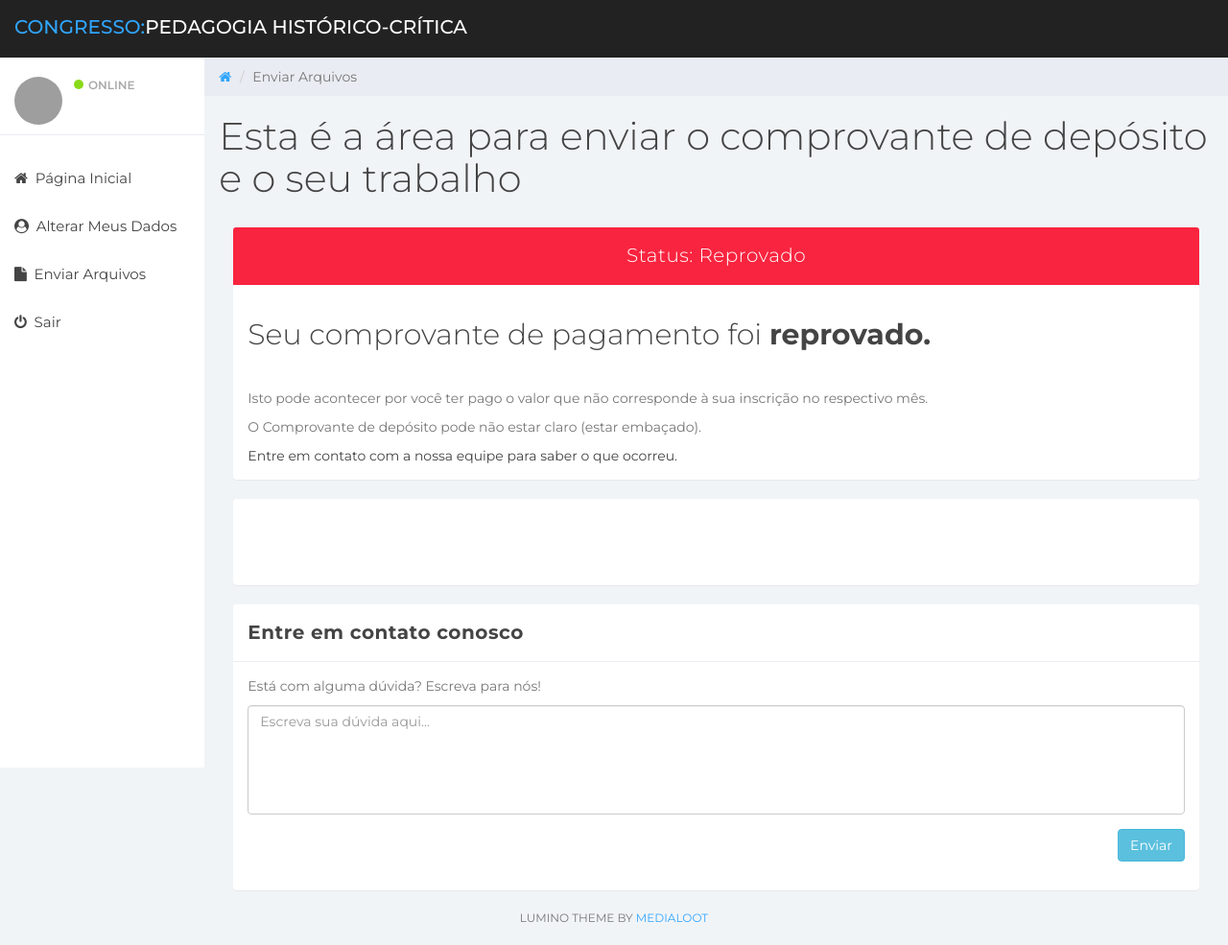
After one commit to ejcompprojects/congresso, a CodeIgniter app: page /congresso/Painel/enviar_arquivos in a window 1280 px wide. The commit adds this page. Shown: the whole page at 96% size. Run offline with CodeIgniter, Linux system fonts and the light colour scheme; the visitor is signed in with stand-in values (Sample User, id 1); tables that the repository leaves empty or names only in its code hold one stand-in row (values such as "Sample post"); some libraries are stand-ins or nearby versions; grey boxes are pictures that could not be loaded.

Commit message:
Area do Participante sem a parte de Alterar os Dados

```diff
--- a/application/config/constants.php
+++ b/application/config/constants.php
@@ -1,6 +1,13 @@
 <?php
 defined('BASEPATH') OR exit('No direct script access allowed');
 
+
+define('EMAIL_ADMIN', 'darlanmnakamura@gmail.com');
+define('EMAIL', 'noreply.enejunesp@gmail.com') ;
+define('SENHA', 'En3#JuN3sP1313');
+define('NOME', 'Darlan');
+define('SUBJECT', 'Dúvida');
+ define('UPLOADS', APPPATH. 'uploads/');
 /*
 |--------------------------------------------------------------------------
 | Display Debug backtrace
--- a/application/controllers/Login.php
+++ b/application/controllers/Login.php
@@ -111,11 +111,39 @@ public function esqueci_senha(){
         }
       }
 
+      public function send_email_to_admin($message){
+
+
+
+       $config = Array(
+        'protocol' => 'smtp',
+        'smtp_host' => 'ssl://smtp.googlemail.com',
+        'smtp_port' => 465,
+                    'smtp_user' => EMAIL,// your mail name
+                    'smtp_pass' => SENHA,
+                    'mailtype'  => 'html',
+                    'charset'   => 'iso-8859-1',
+                    'wordwrap' => TRUE
+                  );
+       $this->load->library('email', $config);
+                $this->email->from(EMAIL, NOME);//your mail address and name
+                $this->email->to(EMAIL_ADMIN); //receiver mail
+
+                $this->email->subject(SUBJECT);
+                $this->email->message($message);
+
+                if(!$this->email->send()){
+                    //$this->session->set_flashdata('danger', htmlspecialchars($this->email->print_debugger()));
+                  return $this->email->print_debugger();
+                    // print_r($this->email->print_debugger(), true);
+                    // exit();
+                }
+                else return true;
+              }
+
+
+
               private function send_email($message, $email){
-        define('EMAIL', 'noreply.enejunesp@gmail.com') ;
-        define('SENHA', 'En3#JuN3sP1313');
-        define('NOME', 'Darlan');
-        define('SUBJECT', 'Teste');
 
                 $config = Array(
                   'protocol' => 'smtp',
--- a/application/controllers/Painel.php
+++ b/application/controllers/Painel.php
@@ -21,25 +21,31 @@ class Painel extends Login {
         $id = $this->session->userdata('usuario')->id;
         $vai_submeter_trabalho = $this->session->userdata('usuario')->submeter_trabalho;
 
-        $foto_comprovante = $this->session->userdata('usuario')->foto_comprovante;
+        //$foto_comprovante = $this->session->userdata('usuario')->foto_comprovante;
+        $usuario = $this->painel_model->get($id);
+        $foto_comprovante = $usuario->foto_comprovante;
 
         $info = array();
-        $success = array();
-        $danger = array();
-        $warning = array();
+        // $success = array();
+        // $danger = array();
+        // $warning = array();
 
         $ponto = 0; //para poder marcar o avanço do participante
+        $estagio = 2; //qual nível ele está.
 
         if($foto_comprovante == ''){//porque ainda não enviou o comprovante
-            $warning[0] = 'Você não anexou a foto de seu comprovante de pagamento ainda!';
+            $info[] = 'Você não anexou a foto de seu comprovante de pagamento ainda!';
+            $estagio =  2;
         }
         else{
 
-            $status_inscricao = $this->session->userdata('usuario')->status_inscricao;
+           // $status_inscricao = $this->session->userdata('usuario')->status_inscricao;
+            $status_inscricao = $usuario->status_inscricao;
+
             switch($status_inscricao){
-                case 0: $info[0] = 'Seu pagamento está em análise.'; $ponto = 20; break;
-                case 1: $success[0] = 'Seu pagamento foi aprovado!'; $ponto = 30; break;
-                case 2: $danger[0] = 'Seu comprovante foi reprovado por nossa equipe, por favor, envie um novo comprovante.'; break;
+                case 0: $info[] = 'Seu pagamento está em análise.'; $ponto += 20; $estagio = 3; break;
+                case 1: $info[] = 'Seu pagamento foi <strong>aprovado!</strong>'; $ponto += 30; if(!$vai_submeter_trabalho) $estagio =5; else $estagio = 4; break;
+                case 2: $info[] = 'Seu comprovante foi reprovado por nossa equipe, por favor, envie um novo comprovante.'; break;
             }
         }
 
@@ -47,14 +53,17 @@ class Painel extends Login {
             if($this->painel_model->possui_trabalho_anexado($id)){
                 $status_trabalho = $this->painel_model->status_trabalho($id);
                 switch($status_trabalho){
-                    case 0: $info[1] = 'Seu trabalho está em análise'; $ponto = 20; break;
-                    case 1: $success[1] = 'Parabéns! Seu trabalho foi <strong>APROVADO</strong>!'; $ponto = 30; break;
-                    case 2: $danger[1] = 'Infelimente seu trabalho não foi aprovado, mas você poderá ainda participar do Congresso.'; break;
+                    case 0: $info[] = 'Seu trabalho está em análise'; $ponto += 20; if($estagio == 3) $estagio = 4; break;
+                    case 1: $info[] = 'Parabéns! Seu trabalho foi <strong>APROVADO</strong>!'; $ponto += 30; if($estagio == 4) $estagio = 5; break;
+                    case 2: $info[] = 'Infelimente seu trabalho <strong>não</strong> foi aprovado, mas você poderá ainda participar do Congresso.'; $ponto += 30; if($estagio == 4) $estagio = 5;   break;
                 }
             }else{
-                $warning[1] = 'Você deve enviar seu artigo até fim do mês!';
+                $info[] = 'Você deve enviar seu artigo até fim do mês!';
+                if($estagio != 2) $estagio = 4;
             }
         }
+
+
 
         //calculo de porcentagem:
 
@@ -66,11 +75,15 @@ class Painel extends Login {
             $data['completo'] = true;
         }
         $data['info'] = $info;
-        $data['success'] = $success;
-        $data['danger'] = $danger;
-        $data['warning'] = $warning;
+        // $data['success'] = $success;
+        // $data['danger'] = $danger;
+        // $data['warning'] = $warning;
         $data['porcentagem'] = $porcentagem;
+        $data['estagio'] = $estagio;
         $data['vai_submeter_trabalho'] = $vai_submeter_trabalho;
+
+
+        $data['mensagens'] = mensagens();
 
         $this->load->view('painel/html_header');
         $this->load->view('painel/header');
@@ -84,9 +97,186 @@ class Painel extends Login {
         $email = $this->session->userdata('usuario')->email;
         $nome = $this->session->userdata('usuario')->nome;
         $mensagem = htmlspecialchars($this->input->post('message'));
-
-    }
+        $mensagem.='<br>Participante: '.$nome;
+        $mensagem.="<br>E-mail: ".$email;
+        if($this->send_email_to_admin($mensagem)){
+            $this->session->set_flashdata('success', 'Dúvida enviada com sucesso!<br>Em breve te responderemos através de seu e-mail. Fique ligado em sua caixa de entrada.');
+        }else{
+         $this->session->set_flashdata('danger', 'Houve um erro ao enviar o e-mail.Tente enviar a dúvida para o e-mail:'.EMAIL_ADMIN);
+     }
 
 
 
+     redirect(base_url('Painel#duvida'));
+ }
+
+ public function enviar_arquivos(){
+
+    $id = $this->session->userdata('usuario')->id;
+    $vai_submeter_trabalho = $this->session->userdata('usuario')->submeter_trabalho;
+
+    $usuario = $this->painel_model->get($id);
+    $foto_comprovante = $usuario->foto_comprovante;
+    $status_inscricao = 0;
+    if($foto_comprovante == ''){
+        $enviou_comprovante = false;
+    }
+    else{
+        $enviou_comprovante = true;
+
+        $status_inscricao = $usuario->status_inscricao;
+        switch($status_inscricao){
+            case 0: $status_inscricao = 'Em análise'; break;
+            case 1: $status_inscricao = 'Aprovado'; break;
+            case 2: $status_inscricao = 'Reprovado'; break;
+        }
+    }
+    $status_trabalho = '';
+
+    if($vai_submeter_trabalho){
+        if($this->painel_model->possui_trabalho_anexado($id)){
+            $status_trabalho = $this->painel_model->status_trabalho($id);
+            switch($status_trabalho){
+                case 0: $status_trabalho = 'Seu trabalho está em <strong>análise</strong>.'; break;
+                case 1: $status_trabalho = 'Parabéns! Seu trabalho foi <strong>APROVADO</strong>!'; break;
+                case 2: $status_trabalho = 'Infelimente seu trabalho não foi aprovado, mas você poderá ainda participar do Congresso.'; break;
+            }
+        }else{
+            $status_trabalho = 'Você deve enviar seu artigo até fim do mês!';
+
+        }
+    }
+
+    $data['eixos'] = $this->painel_model->get_eixos();
+
+    $data['enviou_comprovante'] = $enviou_comprovante;
+    $data['status_inscricao'] = $status_inscricao;
+    $data['status_trabalho']  = $status_trabalho;
+    $data['vai_submeter_trabalho'] = $vai_submeter_trabalho;
+
+    $data['mensagens'] = mensagens();
+    $this->load->view('painel/html_header');
+    $this->load->view('painel/header');
+    $this->load->view('painel/enviar-arquivos', $data);
+    $this->load->view('painel/footer');
 }
+
+
+public function send_photo(){
+    $resposta = $this->do_upload_image('comprovante_deposito');
+
+
+    if($resposta == true){
+       $this->session->set_flashdata('success', 'Comprovante enviado com sucesso!<br>');
+
+   }else{
+    $this->session->set_flashdata('danger', $resposta);
+}
+
+redirect(base_url('Painel/enviar_arquivos'));
+}
+
+public function send_article(){
+  $resposta1 = $this->do_upload_article('artigo_com_autor');
+  $resposta2 = $this->do_upload_article('artigo_sem_autor');
+
+
+  if($resposta1['deu_certo'] && $resposta2['deu_certo']){
+    $data['arquivo_com_nome_autor'] = $resposta1['message'];
+    $data['arquivo_sem_nome_autor'] = $resposta2['message'];
+    $data['titulo'] = $this->input->post('titulo');
+    $data['id_eixo'] = $this->input->post('eixo');
+    $data['id_participante'] = $this->session->userdata('usuario')->id;
+
+    $this->db->insert('trabalho', $data);
+
+   $this->session->set_flashdata('success', 'Artigo enviado para análise.<br>Em breve você receberá a resposta.');
+
+}else{
+
+    if($resposta1['deu_certo'] != true) $this->session->set_flashdata('danger', $resposta1['message']);
+    if($resposta2['deu_certo'] != true) $this->session->set_flashdata('danger', $resposta2['message']);
+}
+
+redirect(base_url('Painel/enviar_arquivos'));
+}
+
+public function profile(){
+
+}
+
+
+public function do_upload_image($name)
+{
+
+
+
+    $config['upload_path']          = 'uploads/comprovante';
+    $config['allowed_types']        = 'gif|jpg|png|jpeg|bmp';
+    $config['max_size']             = 2048;
+    $config['encrypt_name']         = TRUE;
+
+
+    $this->load->library('upload');
+    $this->upload->initialize($config);
+    if ( ! $this->upload->do_upload($name))
+    {
+        //$error = array('error' => $this->upload->display_errors());
+
+        return $this->upload->display_errors();
+
+    }
+    else
+    {
+        //$data = array('upload_data' => $this->upload->data());
+        //inserir no banco
+        $foto = $this->upload->data('file_name');
+        $id = $this->session->userdata('usuario')->id;
+        return $this->painel_model->update_image($foto, $id);
+
+    }
+}
+
+public function do_upload_article($name){
+
+    $upload_path = 'uploads/artigo';
+    // if($name == 'artigo_sem_autor') $upload_path = 'uploads/artigo';
+    // else $upload_path = 'uploads/artigo';
+
+    $config['upload_path']          = $upload_path;
+    $config['allowed_types']        = 'doc|docx|pdf';
+    $config['max_size']             = 8192;
+    $config['encrypt_name']         = TRUE;
+
+    $this->load->library('upload', $config);
+
+    if ( ! $this->upload->do_upload($name))
+    {
+        //$error = array('error' => $this->upload->display_errors());
+        // print_r($this->upload->display_errors()); exit();
+        $resposta['deu_certo'] = false;
+        $resposta['message'] = $this->upload->display_errors();
+
+    }
+    else
+    {
+
+        $resposta['deu_certo'] = true;
+        $resposta['message'] = $this->upload->data('file_name');
+
+    }
+        return $resposta;
+}
+
+public function save($article, $name, $id){
+    $eixo = $this->input->post('eixo');
+    $titulo  = $this->input->post('titulo');
+
+    if($this->painel_model->existe_trabalho($id)){
+        $this->painel_model->update_trabalho($article, $name, $id, $titulo, $eixo);
+    }else{
+        $this->painel_model->insert_trabalho($article, $name, $id, $titulo, $eixo);
+    }
+}
+
+}
--- a/application/models/Painel_model.php
+++ b/application/models/Painel_model.php
@@ -21,4 +21,55 @@ class Painel_model extends CI_Model{
 		return $trabalho->status;
 	}
 
+	public function get($id){
+		return $this->db->get('participante')->row();
+	}
+
+	public function update_image($foto, $id){
+		$data['foto_comprovante'] = $foto;
+		$this->db->where('id', $id);
+		return $this->db->update('participante', $data);
+ 	}
+
+ 	public function get_eixos(){
+ 		return $this->db->get('eixo')->result();
+ 	}
+
+ 	public function existe_trabalho($id){
+ 		$this->db->where('id_participante', $id );
+ 		$trabalho = $this->db->get('trabalho')->row();
+ 		if($trabalho == NULL) return false;
+ 		else return true;
+ 	}
+
+ 	public function update_trabalho($article, $name, $id, $titulo, $eixo){
+
+ 		$this->db->where('id_participante', $id);
+
+ 		if($name == 'artigo_sem_autor'){
+ 			$data['arquivo_sem_nome_autor'] = $article;
+ 		}else{
+ 			$data['arquivo_com_nome_autor'] = $article;
+ 		}
+
+ 		$data['titulo'] = $titulo;
+ 		$data['id_eixo']   = $eixo;
+
+ 		return $this->db->update('trabalho', $data);
+ 	}
+
+
+ 	public function insert_trabalho($article, $name, $id, $titulo, $eixo){
+ 		if($name == 'artigo_sem_autor'){
+ 			$data['arquivo_sem_nome_autor'] = $article;
+ 		}else{
+ 			$data['arquivo_com_nome_autor'] = $article;
+ 		}
+ 		$data['id_participante'] = $id;
+ 		$data['titulo'] = $titulo;
+ 		$data['id_eixo']   = $eixo;
+
+ 		return $this->db->insert('trabalho', $data);
+
+ 	}
 }
--- /dev/null
+++ b/application/views/painel/enviar-arquivos.php
@@ -0,0 +1,226 @@
+<div class="col-sm-9 col-sm-offset-3 col-lg-10 col-lg-offset-2 main">
+	<div class="row">
+		<ol class="breadcrumb">
+			<li><a href="<?= base_url('Painel') ?>">
+				<em class="fa fa-home"></em>
+			</a></li>
+			<li class="active">Enviar Arquivos</li>
+		</ol>
+	</div><!--/.row-->
+	<div class="row">
+		<div class="col-lg-12">
+			<h1 class="page-header">Esta é a área para enviar o comprovante de depósito e o seu trabalho</h1>
+		</div>
+	</div><!--/.row-->
+
+	<?php if($mensagens != ''){ ?>
+	<div class="row">
+		<div class="col-md-12">
+			<?= $mensagens; ?>
+		</div>
+	</div>
+	<?php } ?>
+
+
+
+	<?php if(!$enviou_comprovante){ ?>
+	<div class="col-md-12">
+		<div class="panel panel-default">
+			<div class="panel-heading" id="duvida">
+				<strong>Instruções para anexar o <strong>comprovante de depósito:</strong></strong>
+
+
+				<span class="pull-right"></span></div>
+				<div class="panel-body">
+
+					<form class="form-horizontal" action="<?= base_url('Painel/send_photo') ?>" method="post" enctype="multipart/form-data">
+						<fieldset>
+							<p><strong>1</strong> - Tire a foto do comprovante de depósito via câmera (celular ou câmera digital) de maneira que seja legível as informações contidas no mesmo.</p>
+							<p><strong>2</strong> - Passe para o computador.</p>
+							<p><strong>3</strong> - Selecione abaixo a foto do comprovante de depósito. Os tipos de imagens permitidos são: <strong>.jpg, .jpeg, .gif, .bmp, .png.</strong></p>
+							<p><strong>4</strong> - Clique sobre o botão <strong>"Enviar Comprovante"</strong></p>
+							<!-- Message body -->
+							<div class="form-group">
+
+								<div class="col-md-12">
+									<input type="file" name="comprovante_deposito" id="comprovante_deposito" class="form-control" required="true" accept="image/*">
+									<br>
+									<input type="submit" name="submit" id="submimt" class="btn btn-primary" value="Enviar Comprovante">
+								</div>
+
+							</div>
+
+
+						</fieldset>
+					</form>
+				</div>
+
+			</div>
+		</div>
+
+		<?php }
+		else {
+			$panel = '';
+			$message = '';
+			if($status_inscricao == 'Em análise'){
+				$title = 'Status: Em Análise';
+				$panel = 'panel-info';
+				$message = '<h2>Seu comprovante de pagamento está em <strong>análise.</strong></h2>';
+			}else if($status_inscricao == 'Aprovado'){
+				$title = 'Status: Aprovado';
+				$panel = 'panel-success';
+				$message = '<h2>Seu comprovante de depósito foi <strong>aprovado!</strong></h2>';
+			}else if($status_inscricao == 'Reprovado'){
+				$title = 'Status: Reprovado';
+				$panel = 'panel-danger';
+				$message = '<h2>Seu comprovante de pagamento foi <strong>reprovado.</strong></h2><br><p>Isto pode acontecer por você ter pago o valor que não corresponde à sua inscrição no respectivo mês.</p><p>O Comprovante de depósito pode não estar claro (estar embaçado).</p>Entre em contato com a nossa equipe para saber o que ocorreu.';
+			}
+			?>
+			<div class="col-md-12">
+				<div class="panel <?= $panel ?>">
+					<div class="panel-heading">
+						<p align="center" style="color:white;"><?= $title ?></p>
+
+
+						<span class="pull-right"></span></div>
+						<div class="panel-body">
+							<?= $message ?>
+						</div>
+
+					</div>
+				</div>
+
+				<?php } ?>
+				<?php if(($vai_submeter_trabalho && $status_trabalho == '') || ($vai_submeter_trabalho && $status_trabalho == 'Você deve enviar seu artigo até fim do mês!')){ ?>
+				<div class="col-md-12">
+					<div class="panel panel-default">
+						<div class="panel-heading" id="duvida">
+							<strong>Instruções para anexar o seu <strong>trabalho:</strong></strong>
+
+
+							<span class="pull-right"></span></div>
+							<div class="panel-body">
+
+								<form class="form-horizontal" action="<?= base_url('Painel/send_article') ?>" method="post" enctype="multipart/form-data">
+									<fieldset>
+										<p><strong>OBS:</strong> O formato válido para o arquivo dos artigos são: <strong>.pdf, .doc, .docx.</strong> com a tamanho máximo de <strong>8 MB.</strong></p>
+										<p><strong>1</strong> - Escreva o título de seu trabalho.</p>
+										<div class="form-group">
+											<div class="col-md-12">
+
+												<input required="true" placeholder="Digite aqui o Título do trabalho." type="text" name="titulo" id="titulo" class="form-control"  minlength="1" maxlength="100">
+											</div>
+										</div>
+										<p><strong>2</strong> - Escolha qual <strong>eixo temático</strong> seu trabalho mais se encaixa.</p>
+										<div class="form-group">
+											<div class="col-md-12">
+												<select class="form-control" required="true" name="eixo" id="eixo">
+													<option value="" selected="true" readonly="true" disabled="">Selecione um eixo</option>
+													<?php foreach($eixos as $eixo){
+														echo '<option value="'.$eixo->id.'">'.$eixo->nome.'</option>';
+													} ?>
+												</select>
+											</div>
+										</div>
+										<p><strong>3</strong> - Selecione abaixo o seu trabalho <strong>com</strong> seu nome de autor.</p>
+										<div class="form-group">
+											<div class="col-md-12">
+												<input required="true" type="file" name="artigo_com_autor" id="artigo_com_autor" class="form-control"  accept=".docx, .doc, .pdf">
+											</div>
+										</div>
+										<p><strong>4</strong> - Selecione agora o seu trabalho <strong>sem</strong> o seu nome de autor, somente com o conteúdo do artigo.</p>
+										<div class="form-group">
+											<div class="col-md-12">
+												<input required="true" type="file" name="artigo_sem_autor" id="artigo_sem_autor" class="form-control"  accept=".docx, .doc, .pdf">
+											</div>
+										</div>
+
+										<p><strong>5</strong> - Clique sobre o botão <strong>"Enviar Trabalho"</strong></p>
+										<!-- Message body -->
+										<div class="form-group">
+											<div class="col-md-12">
+
+												<input type="submit" name="submit" id="submit" class="btn btn-primary" value="Enviar Trabalho" >
+											</div>
+
+										</div>
+
+
+									</fieldset>
+								</form>
+							</div>
+
+						</div>
+					</div>
+					<?php }
+					else{
+
+						$panel = '';
+						$message = '';
+						$title = '';
+						if($status_trabalho == 'Seu trabalho está em <strong>análise</strong>.'){
+							$title = 'Status: Em Análise';
+							$panel = 'panel-info';
+							$message = '<h2>'.$status_trabalho.'</h2>';
+						}else if($status_trabalho == 'Parabéns! Seu trabalho foi <strong>APROVADO</strong>!'){
+							$title = 'Status: Aprovado';
+							$panel = 'panel-success';
+							$message = '<h2>'.$status_trabalho.'</h2>';
+						}else if($status_trabalho == 'Infelimente seu trabalho não foi aprovado, mas você poderá ainda participar do Congresso.'){
+							$title = 'Status: Reprovado';
+							$panel = 'panel-danger';
+							$message = '<h2>Infelizmente seu trabalho não foi aprovado, mas você poderá ainda participar do Congresso.</h2>';
+						}
+						?>
+						<div class="col-md-12">
+							<div class="panel <?= $panel ?>">
+								<div class="panel-heading">
+									<p align="center" style="color:white;"><?= $title ?></p>
+
+
+									<span class="pull-right"></span></div>
+									<div class="panel-body">
+										<?= $message ?>
+									</div>
+
+								</div>
+							</div>
+
+							<?php } ?>
+
+
+
+							<div class="col-md-12">
+								<div class="panel panel-default">
+									<div class="panel-heading" id="duvida">
+										<strong>Entre em contato conosco</strong>
+
+
+										<span class="pull-right"></span></div>
+										<div class="panel-body">
+
+											<form class="form-horizontal" action="<?= base_url('Painel/send_doubt') ?>" method="post">
+												<fieldset>
+													<p>Está com alguma dúvida? Escreva para nós!</p>
+													<!-- Message body -->
+													<div class="form-group">
+
+														<div class="col-md-12">
+															<textarea style="resize:none;" required="true" class="form-control" id="message" name="message" placeholder="Escreva sua dúvida aqui..." rows="5"></textarea>
+														</div>
+
+													</div>
+
+													<!-- Form actions -->
+													<div class="form-group">
+														<div class="col-md-12 widget-right">
+															<button type="submit" class="btn btn-info btn-md pull-right">Enviar</button>
+														</div>
+													</div>
+												</fieldset>
+											</form>
+										</div>
+
+									</div>
+								</div>
+							</div>
--- a/application/views/painel/header.php
+++ b/application/views/painel/header.php
@@ -26,19 +26,10 @@
 		<div class="divider"></div>
 
 		<ul class="nav menu">
+			<li><a href="<?= base_url('Painel') ?>"><em class="fa fa-home">&nbsp;</em> Página Inicial </a></li>
 			<li><a href="<?= base_url('Painel/profile') ?>"><em class="fa fa-user-circle">&nbsp;</em> Alterar Meus Dados</a></li>
 			<li><a href="<?= base_url('Painel/enviar_arquivos') ?>"><em class="fa fa-file">&nbsp;</em> Enviar Arquivos</a></li>
 
 			<li><a href="<?= base_url('Painel/logout') ?>"><em class="fa fa-power-off">&nbsp;</em> Sair</a></li>
 		</ul>
 	</div><!--/.sidebar-->
-
-	<div class="col-sm-9 col-sm-offset-3 col-lg-10 col-lg-offset-2 main">
-		<div class="row">
-			<ol class="breadcrumb">
-				<li><a href="<?= base_url('Painel') ?>">
-					<em class="fa fa-home"></em>
-				</a></li>
-				<li class="active">Página Inicial</li>
-			</ol>
-		</div><!--/.row-->
```
Also changed, not shown: application/views/painel/widgets.php (+43 -15 lines), uploads/comprovante/7321e1c2befc7c9dcf05f90e562f2bd8.jpeg (added), uploads/comprovante/9b61d10236be6891ef9a35946a874793.jpeg (added), uploads/comprovante/bcc1f6239dce74759e24bcc2285b0f4d.jpeg (added), 2 other files. Lines whose indentation alone changed are shown as unchanged.
